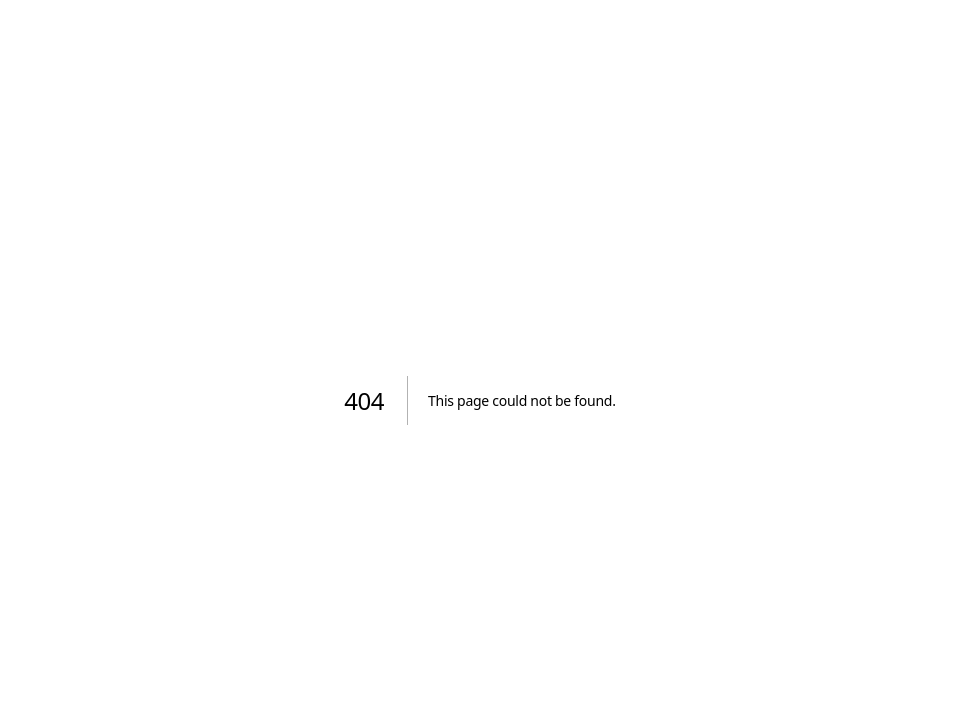
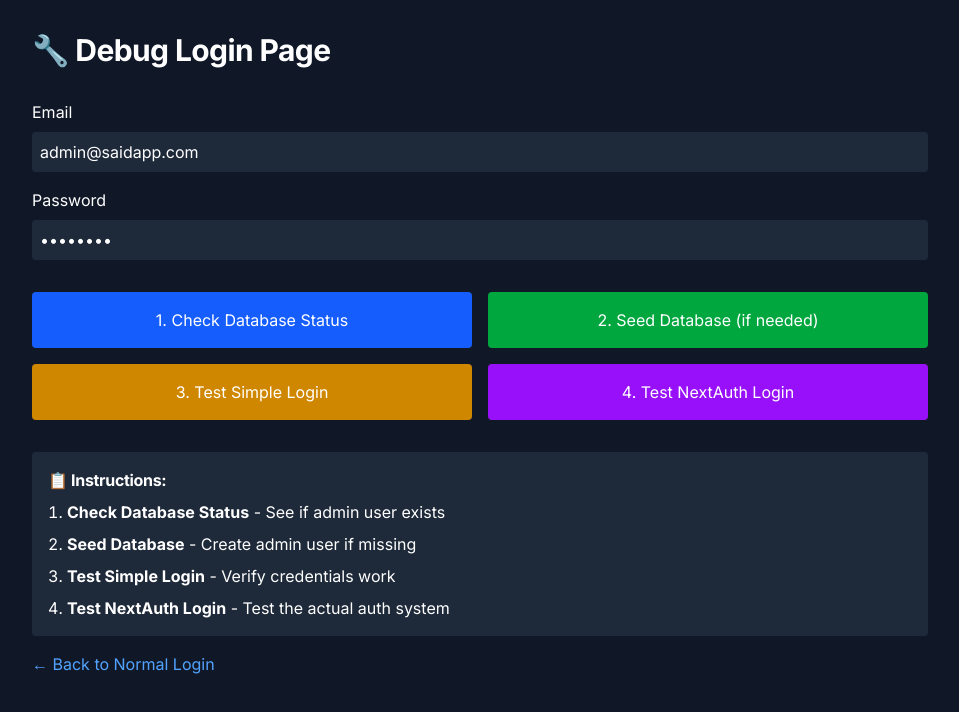
Before and after one commit to mounirbennassar1/saidhanouraccounting, a Next.js app: page /debug-login in a window 1280 px wide. Before the commit this address had no page. Shown: the top 712 px of the page, without its empty margins (160-1119 px from the left). Built offline with nearby package versions, Linux system fonts and the light colour scheme.

Commit message:
Add interactive debug login page for troubleshooting

```diff
--- /dev/null
+++ b/app/debug-login/page.tsx
@@ -0,0 +1,163 @@
+'use client'
+
+import { useState } from 'react'
+
+export default function DebugLoginPage() {
+    const [email, setEmail] = useState('admin@saidapp.com')
+    const [password, setPassword] = useState('admin123')
+    const [results, setResults] = useState<any>(null)
+    const [loading, setLoading] = useState(false)
+
+    const checkDatabase = async () => {
+        setLoading(true)
+        try {
+            const res = await fetch('/api/diagnose')
+            const data = await res.json()
+            setResults({ type: 'database', data })
+        } catch (error: any) {
+            setResults({ type: 'error', data: error.message })
+        }
+        setLoading(false)
+    }
+
+    const seedDatabase = async () => {
+        setLoading(true)
+        try {
+            const res = await fetch('/api/seed-production', { method: 'POST' })
+            const data = await res.json()
+            setResults({ type: 'seed', data })
+        } catch (error: any) {
+            setResults({ type: 'error', data: error.message })
+        }
+        setLoading(false)
+    }
+
+    const testSimpleLogin = async () => {
+        setLoading(true)
+        try {
+            const res = await fetch('/api/simple-login', {
+                method: 'POST',
+                headers: { 'Content-Type': 'application/json' },
+                body: JSON.stringify({ email, password })
+            })
+            const data = await res.json()
+            setResults({ type: 'simple-login', data })
+        } catch (error: any) {
+            setResults({ type: 'error', data: error.message })
+        }
+        setLoading(false)
+    }
+
+    const testNextAuthLogin = async () => {
+        setLoading(true)
+        try {
+            // Using NextAuth
+            const res = await fetch('/api/auth/callback/credentials', {
+                method: 'POST',
+                headers: { 'Content-Type': 'application/json' },
+                body: JSON.stringify({ email, password })
+            })
+            const data = await res.text()
+            setResults({ type: 'nextauth-login', data, status: res.status })
+        } catch (error: any) {
+            setResults({ type: 'error', data: error.message })
+        }
+        setLoading(false)
+    }
+
+    return (
+        <div className="min-h-screen p-8 bg-gray-900 text-white">
+            <div className="max-w-4xl mx-auto">
+                <h1 className="text-3xl font-bold mb-8">🔧 Debug Login Page</h1>
+
+                <div className="space-y-4 mb-8">
+                    <div>
+                        <label className="block mb-2">Email</label>
+                        <input
+                            type="email"
+                            value={email}
+                            onChange={(e) => setEmail(e.target.value)}
+                            className="w-full p-2 bg-gray-800 rounded"
+                        />
+                    </div>
+                    <div>
+                        <label className="block mb-2">Password</label>
+                        <input
+                            type="password"
+                            value={password}
+                            onChange={(e) => setPassword(e.target.value)}
+                            className="w-full p-2 bg-gray-800 rounded"
+                        />
+                    </div>
+                </div>
+
+                <div className="grid grid-cols-2 gap-4 mb-8">
+                    <button
+                        onClick={checkDatabase}
+                        disabled={loading}
+                        className="p-4 bg-blue-600 hover:bg-blue-700 rounded disabled:opacity-50"
+                    >
+                        1. Check Database Status
+                    </button>
+
+                    <button
+                        onClick={seedDatabase}
+                        disabled={loading}
+                        className="p-4 bg-green-600 hover:bg-green-700 rounded disabled:opacity-50"
+                    >
+                        2. Seed Database (if needed)
+                    </button>
+
+                    <button
+                        onClick={testSimpleLogin}
+                        disabled={loading}
+                        className="p-4 bg-yellow-600 hover:bg-yellow-700 rounded disabled:opacity-50"
+                    >
+                        3. Test Simple Login
+                    </button>
+
+                    <button
+                        onClick={testNextAuthLogin}
+                        disabled={loading}
+                        className="p-4 bg-purple-600 hover:bg-purple-700 rounded disabled:opacity-50"
+                    >
+                        4. Test NextAuth Login
+                    </button>
+                </div>
+
+                {loading && (
+                    <div className="p-4 bg-gray-800 rounded">
+                        <p>Loading...</p>
+                    </div>
+                )}
+
+                {results && (
+                    <div className="p-4 bg-gray-800 rounded">
+                        <h3 className="text-xl font-bold mb-4">
+                            Results - {results.type}
+                        </h3>
+                        <pre className="overflow-auto text-sm">
+                            {JSON.stringify(results.data, null, 2)}
+                        </pre>
+                    </div>
+                )}
+
+                <div className="mt-8 p-4 bg-gray-800 rounded">
+                    <h3 className="font-bold mb-2">📋 Instructions:</h3>
+                    <ol className="list-decimal list-inside space-y-2">
+                        <li><strong>Check Database Status</strong> - See if admin user exists</li>
+                        <li><strong>Seed Database</strong> - Create admin user if missing</li>
+                        <li><strong>Test Simple Login</strong> - Verify credentials work</li>
+                        <li><strong>Test NextAuth Login</strong> - Test the actual auth system</li>
+                    </ol>
+                </div>
+
+                <div className="mt-4">
+                    <a href="/login" className="text-blue-400 hover:underline">
+                        ← Back to Normal Login
+                    </a>
+                </div>
+            </div>
+        </div>
+    )
+}
```
